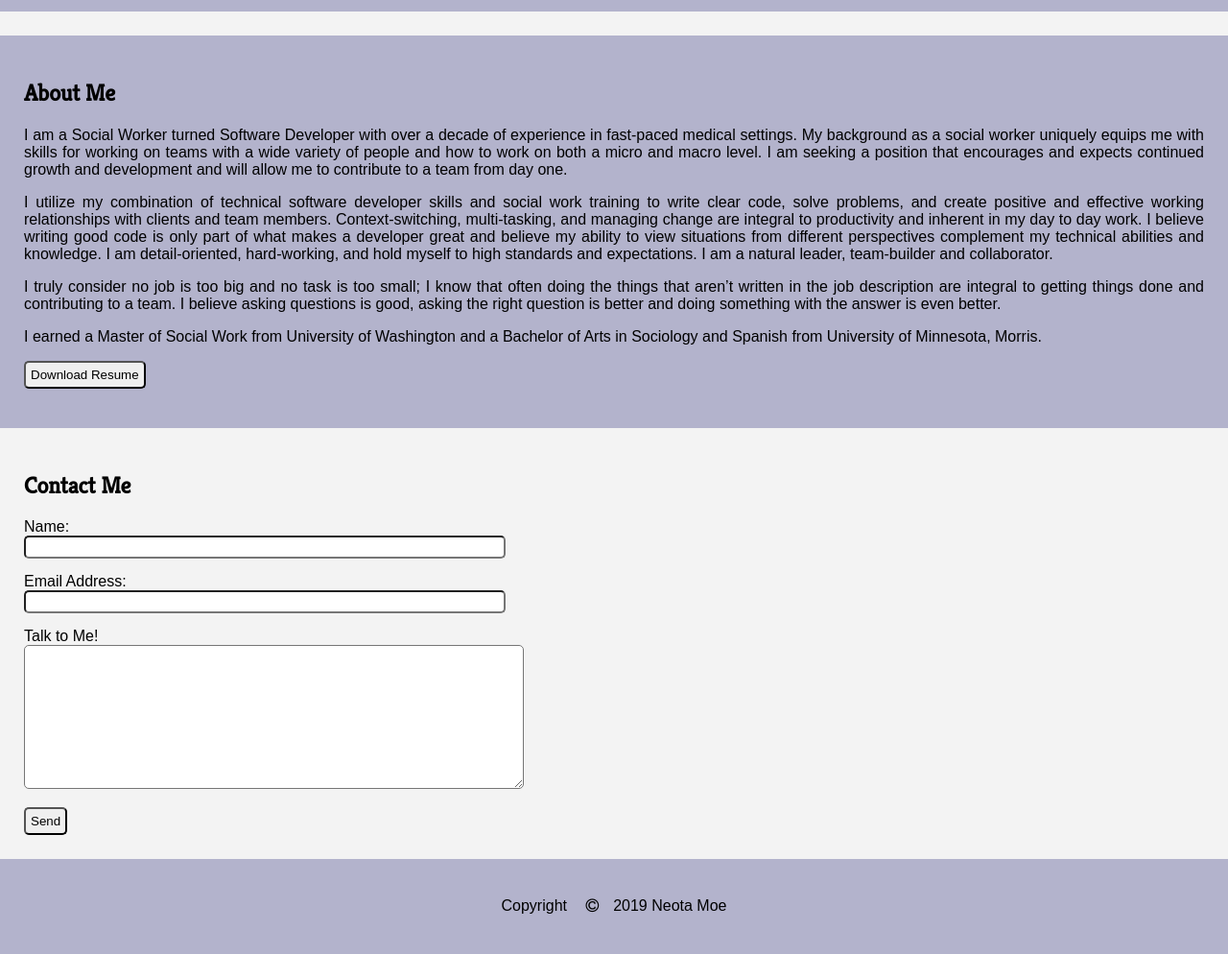
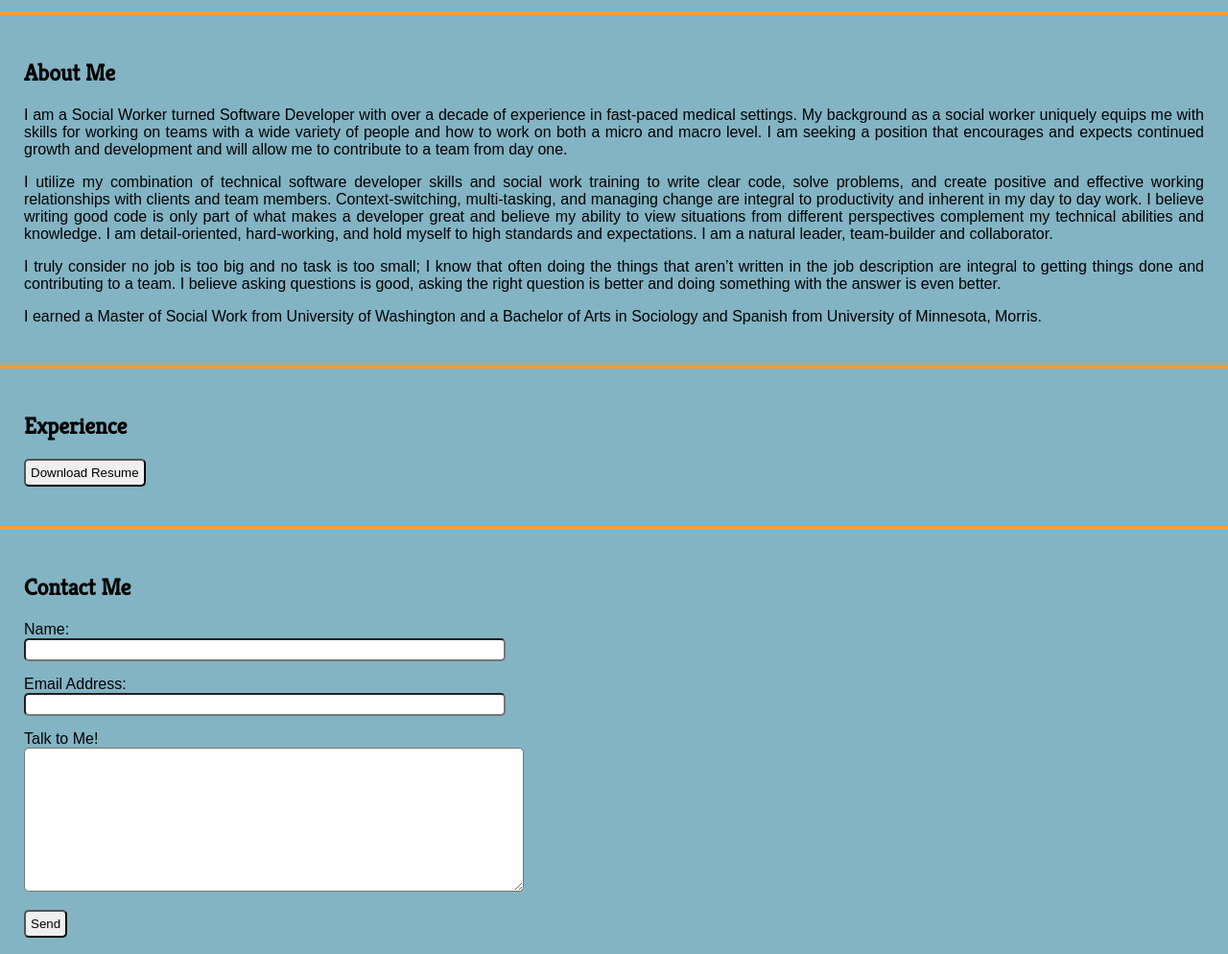
Before and after one commit to neotamoe/neotamoe.github.com, a website: page public/index.html in a window 1280 px wide. Shown: the part 559-1553 px from the top of the page at 96% size. Drawn offline with Linux system fonts and the light colour scheme; a web font is replaced by a local one.

Commit message:
new color sheme

```diff
--- a/public/index.html
+++ b/public/index.html
@@ -40,13 +40,19 @@
         questions is good, asking the right question is better and doing something with the answer is even better.</p>
       <p>I earned a Master of Social Work from University of Washington and a Bachelor of Arts in Sociology and Spanish from
         University of Minnesota, Morris.</p>
+    </div>
+    <div class="work">
+    </div>
+    <div class="about">
+      <h2>Experience</h2>
       <p>
           <a href="/NeotaMoe_Resume2017.pdf" download="NeotaMoe-Resume-2017">
           <button type="button">Download Resume</button>
         </a>
       </p>
     </div>
-
+    <div class="work">
+    </div>
     <div class="form">
       <h2>Contact Me</h2>
       <form class="contactMe" name="contactMe">
@@ -61,10 +67,8 @@
         <span class="green" ng-if="i.contactSent">{{i.sentMessage}}</span>
       </form>
     </div>
-
     <footer>
       Copyright <i class="fa fa-copyright"></i>2019 Neota Moe
     </footer>
-
   </body>
 </html>
--- a/public/styles.css
+++ b/public/styles.css
@@ -1,5 +1,5 @@
 body {
-  background-color: #b3b3cc;
+  background-color: #82B4C4;
   font-family: 'Droid Sans', sans-serif;
 }
 
@@ -44,14 +44,13 @@ span.link  {
 }
 
 .about {
-  background-color: #b3b3cc;
   text-align: justify;
 }
 
 .work {
-  background-color: #f3f3f3;
+  background-color: #FF9C36;
   width: 100%;
-  height: 25px;
+  height: 4px;
 }
 
 #sample {
@@ -60,7 +59,7 @@ span.link  {
 }
 
 .projects {
-  background-color: #f3f3f3;
+  background-color: #FF9C36;
   text-align: justify;
   overflow: hidden;
   margin: 25px;
@@ -90,7 +89,6 @@ form {
 }
 
 .form {
-  background-color: #f3f3f3;
   padding: 25px;
 }
 
@@ -111,3 +109,12 @@ footer {
   text-align: center;
   padding: 25px;
 }
+
+/*
+Color Scheme:
+  #82B4C4 - blue gray blue-ish - background
+  #5CD6FF - sky blue-ish
+  #00C0FF - robin egg blue-ish
+  #C2A282 - beige-tan-ish
+  #FF9C36 - tangerine-ish orange - divider stripes
+*/
```
